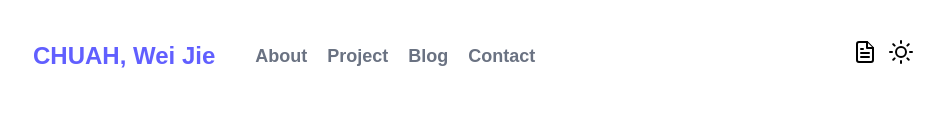
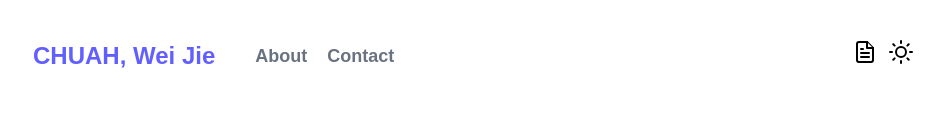
Before and after one commit to chuahweijie-01/portfolio, a Next.js app: page / in a window 1280 px wide. Shown: the top 130 px of the page, without its empty margins (167-1111 px from the left). Built offline with nearby package versions, Linux system fonts and the light colour scheme.

Commit message:
chore: comment unused path

```diff
--- a/app/components/NavBar.jsx
+++ b/app/components/NavBar.jsx
@@ -15,18 +15,12 @@ const NavBar = () => {
                 <div className='flex gap-5 lg:gap-10 flex-col sm:flex-row'>
                     <Link className='text-lg lg:text-2xl text-indigo-500 font-bold' href='/'>CHUAH, Wei Jie</Link>
                     <ul className={`flex items-center gap-3 lg:gap-5 font-bold ${fontColor} text-sm lg:text-lg`}>
-                        <li>
-                            <Link href='/'>About</Link>
-                        </li>
-                        <li>
-                            <Link href='/'>Project</Link>
-                        </li>
-                        <li>
-                            <Link href='/'>Blog</Link>
-                        </li>
-                        <li>
-                            <Link href='/contact'>Contact</Link>
-                        </li>
+                        <li> <Link href='/'>About</Link> </li>
+                        {/*
+                        <li> <Link href='/'>Project</Link> </li>
+                        <li> <Link href='/'>Blog</Link> </li>
+                        */}
+                        <li> <Link href='/contact'>Contact</Link> </li>
                     </ul>
                 </div>
                 <div>
```
